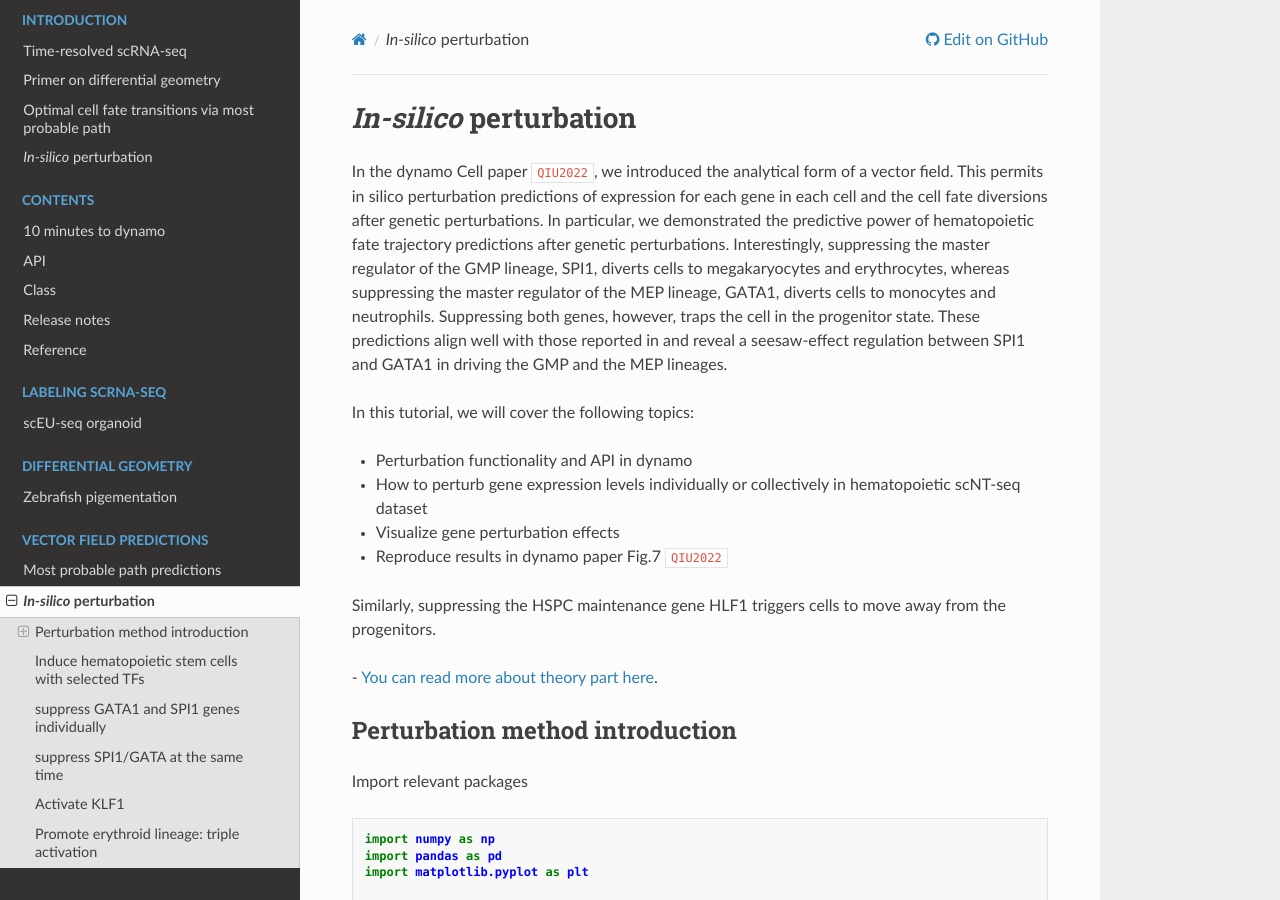
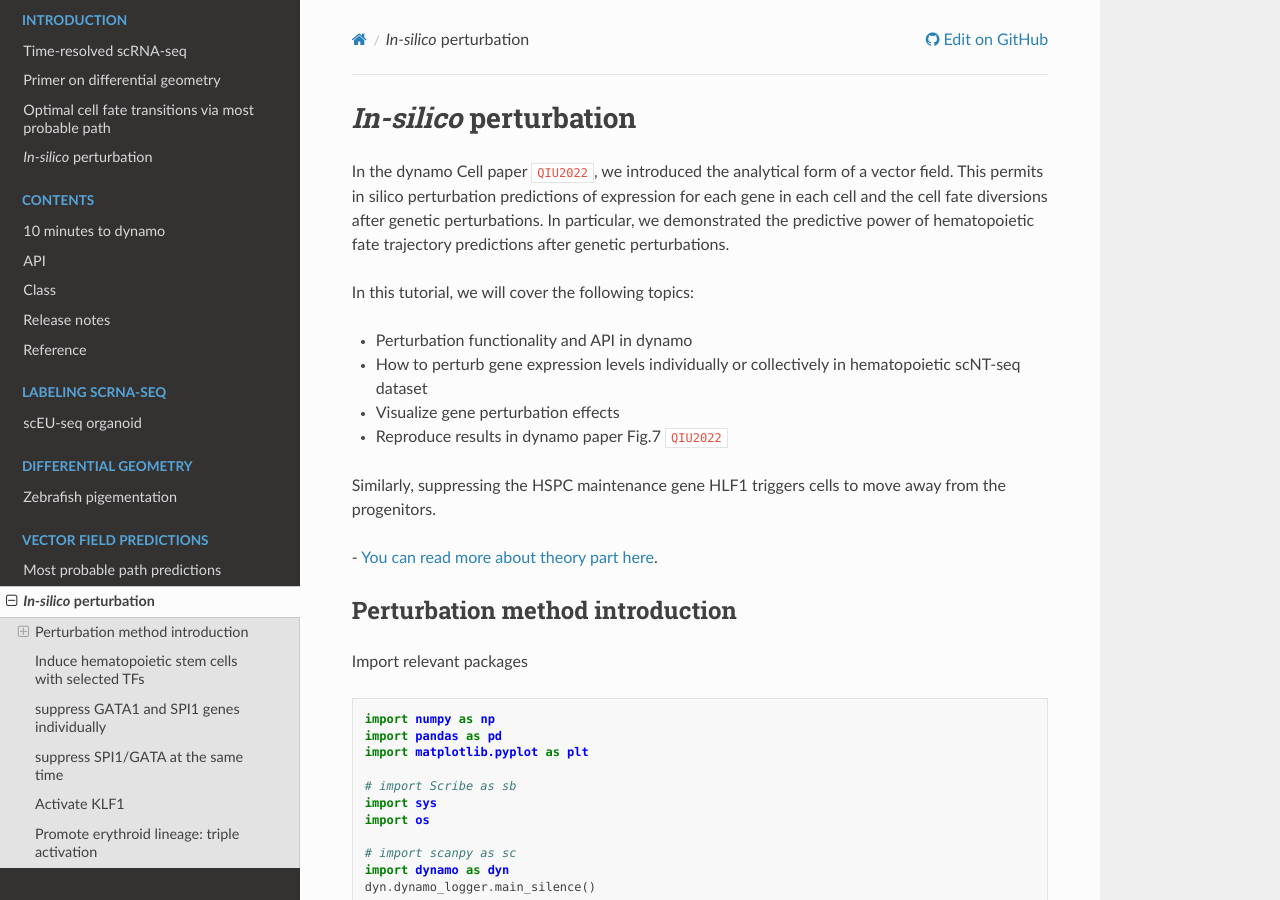
Before and after one commit to aristoteleo/dynamo_readthedocs, a Sphinx documentation site: the page built from docs/source/notebooks/perturbation_tutorial/perturbation_tutorial.rst, in a window 1280 px wide and 900 px high. Built offline with Sphinx 7.4.7 and the Read the Docs theme 2.0.0, drawn with Linux system fonts in a browser that asks for light colours; pages that are not in the unit, such as notebooks, are missing from menus; cross-references to code outside the pages are shown as plain code.

Commit message:
modify according to XIaojie's review

```diff
--- a/docs/source/index.rst
+++ b/docs/source/index.rst
@@ -38,7 +38,9 @@
 
 News
 ==========
-#. After 3.5+ years of perseverance, our dynamo paper :cite:p:`QIU2022` is finally online in [Cell](https://www.sciencedirect.com/science/article/pii/S0092867421015774#tbl1) today!
+.. _Cell: https://www.sciencedirect.com/science/article/pii/S0092867421015774#tbl1
+
+#. After 3.5+ years of perseverance, our dynamo paper :cite:p:`QIU2022` is finally online in Cell_!
 
 Discussion
 ==========
--- a/docs/source/notebooks/lap_box_introduction.rst
+++ b/docs/source/notebooks/lap_box_introduction.rst
@@ -70,8 +70,7 @@
    :align: center
    :width: 400
 
-   The optimal paths for hematopoietic transitions can be found by identifying the LAPs between the fixed points
-that correspond to each stable cell type.
+   The optimal paths for hematopoietic transitions can be found by identifying the LAPs between the fixed points that correspond to each stable cell type.
 
 
 
--- a/docs/source/notebooks/perturbation_tutorial/perturbation_tutorial.rst
+++ b/docs/source/notebooks/perturbation_tutorial/perturbation_tutorial.rst
@@ -6,14 +6,7 @@
 for each gene in each cell and the cell fate diversions after
 genetic perturbations. In particular, we demonstrated the predictive
 power of hematopoietic fate trajectory predictions after genetic
-perturbations. Interestingly, suppressing the master regulator of the
-GMP lineage, SPI1, diverts cells to megakaryocytes and erythrocytes,
-whereas suppressing the master regulator of the MEP lineage, GATA1,
-diverts cells to monocytes and neutrophils. Suppressing both genes,
-however, traps the cell in the progenitor state. These predictions align
-well with those reported in and reveal a
-seesaw-effect regulation between SPI1 and GATA1 in driving the GMP and
-the MEP lineages.
+perturbations.
 
 | In this tutorial, we will cover the following topics:
 - Perturbation functionality and API in dynamo
```
